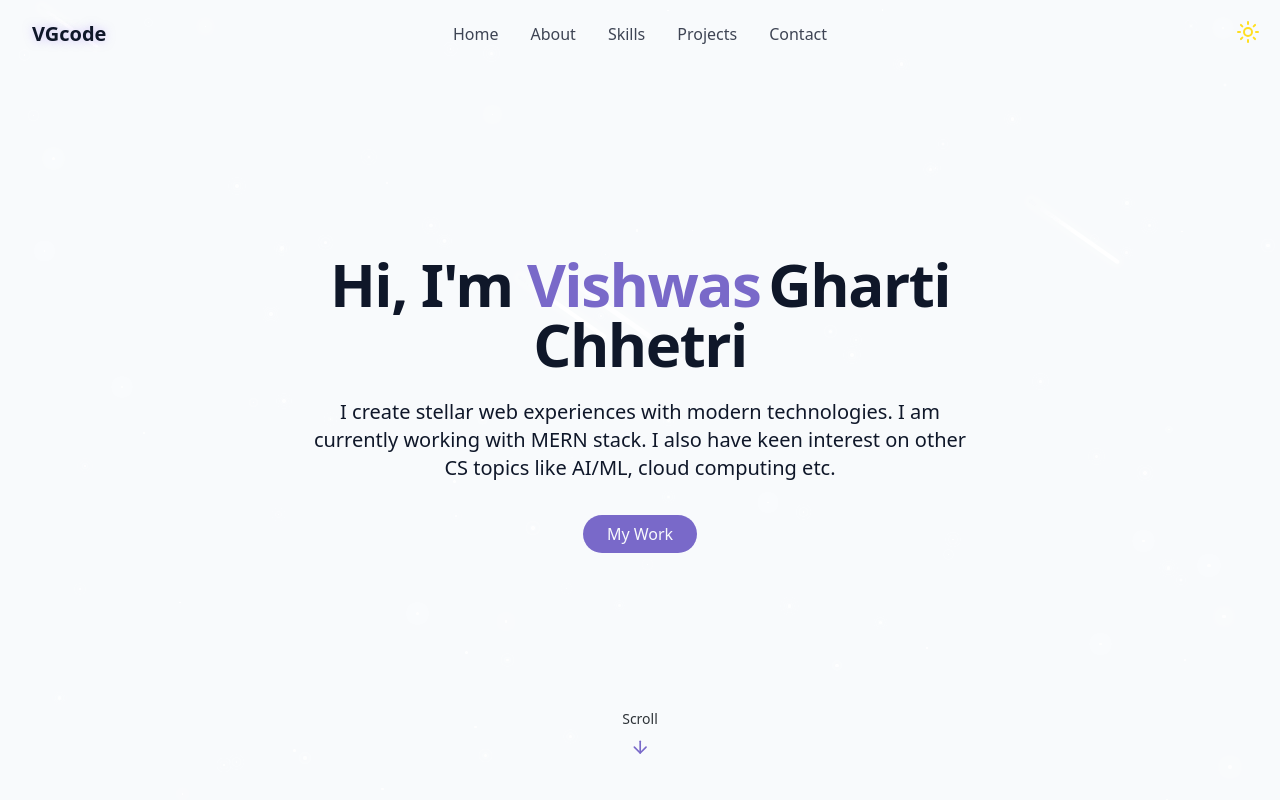
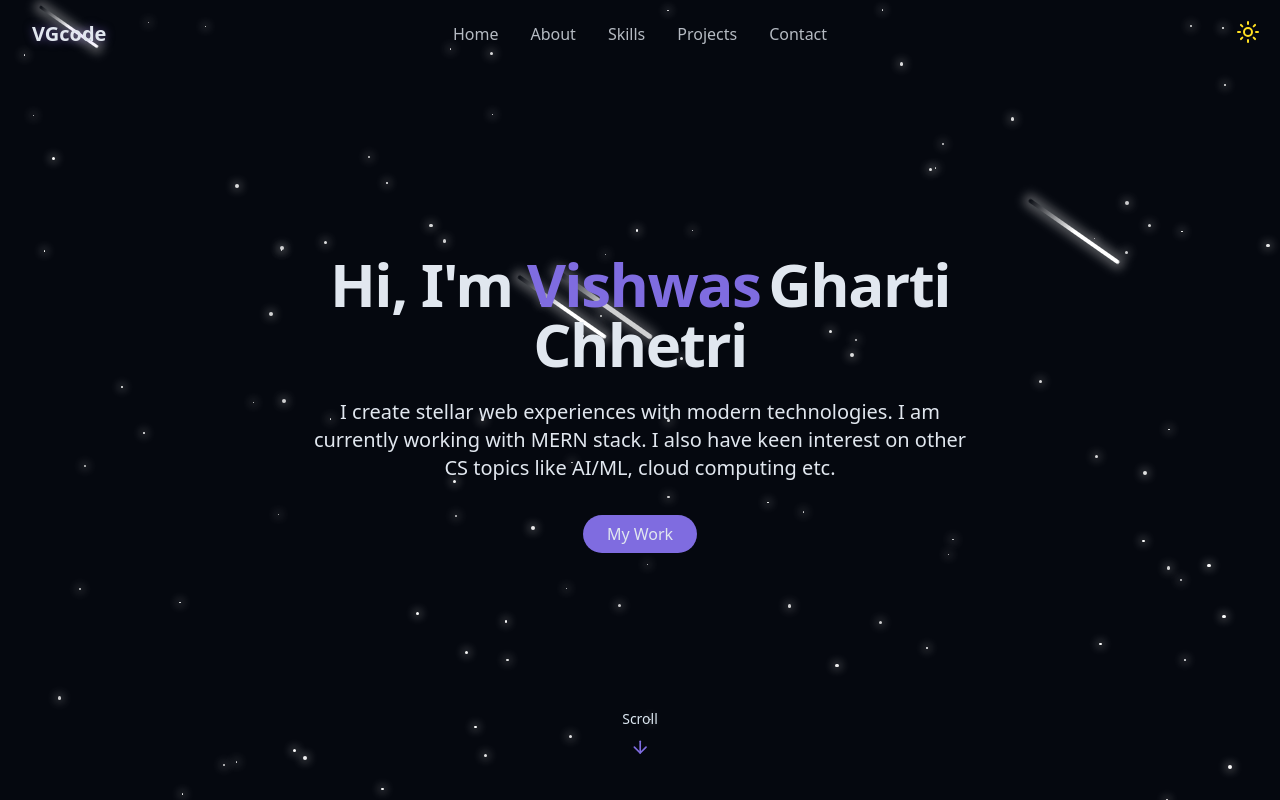
Before and after one commit to Gcvishwas/Portfolio, a React (Vite) app: page / in a window 1280 px wide. Shown: the top 800 px of the page. Built offline with nearby package versions, Linux system fonts and the light colour scheme.

Commit message:
Refactor CSS variables for light and dark themes

```diff
--- a/src/index.css
+++ b/src/index.css
@@ -76,7 +76,18 @@
 }
 
 @layer base {
+
   :root {
+    --background: 222 47% 4%;
+    --foreground: 213 31% 91%;
+    --card: 222 47% 8%;
+    --primary: 250 65% 65%;
+    --primary-foreground: 213 31% 91%;
+    --muted-foreground: 210 40% 90%;
+    --border: 217 33% 20%;
+  }
+
+  .light {
     --background: 210 40% 98%;
     --foreground: 222 47% 11%;
     --card: 0 0% 100%;
@@ -84,16 +95,6 @@
     --primary-foreground: 210 40% 98%;
     --muted-foreground: 210 10% 20%;
     --border: 214 32% 91%;
-  }
-
-  .dark {
-    --background: 222 47% 4%;
-    --foreground: 213 31% 91%;
-    --card: 222 47% 8%;
-    --primary: 250 65% 65%;
-    --primary-foreground: 213 31% 91%;
-    --muted-foreground: 210 40% 90%;
-    --border: 217 33% 20%;
   }
 
   * {
```
